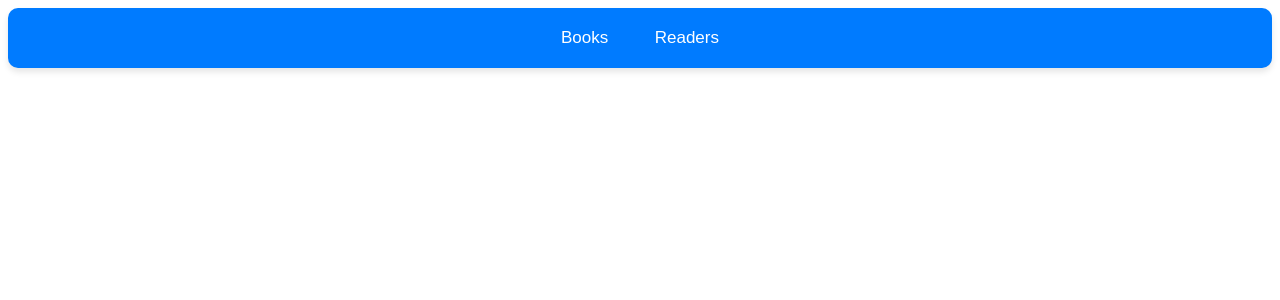
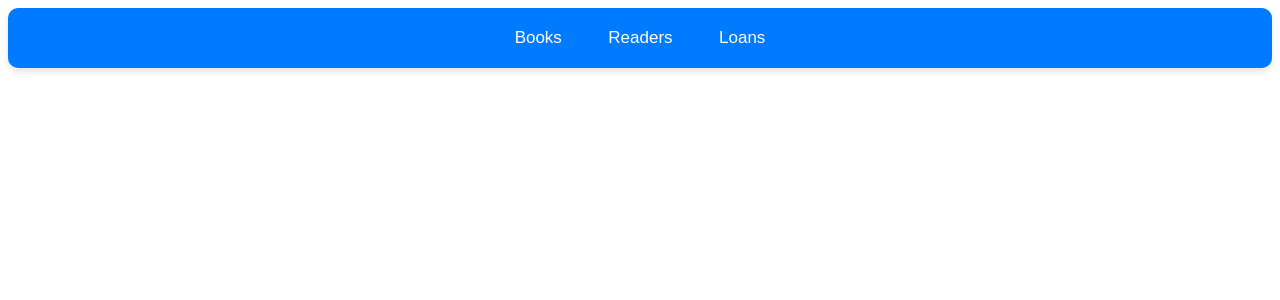
Before and after one commit to emax-77/Library_Management, a Flask app: page / in a window 1280 px wide. Shown: the top 300 px of the page. Run offline with Flask 3, Linux system fonts and the light colour scheme.

Commit message:
link to Loans added on base.html

```diff
--- a/templates/base.html
+++ b/templates/base.html
@@ -9,6 +9,7 @@
     <nav>
         <a href="{{ url_for('books_manage') }}">Books</a>
         <a href="{{ url_for('readers_manage') }}">Readers</a>
+        <a href="{{ url_for('loans_manage') }}">Loans</a>
     </nav>
     <main>
         {% block content %}{% endblock %}
```
